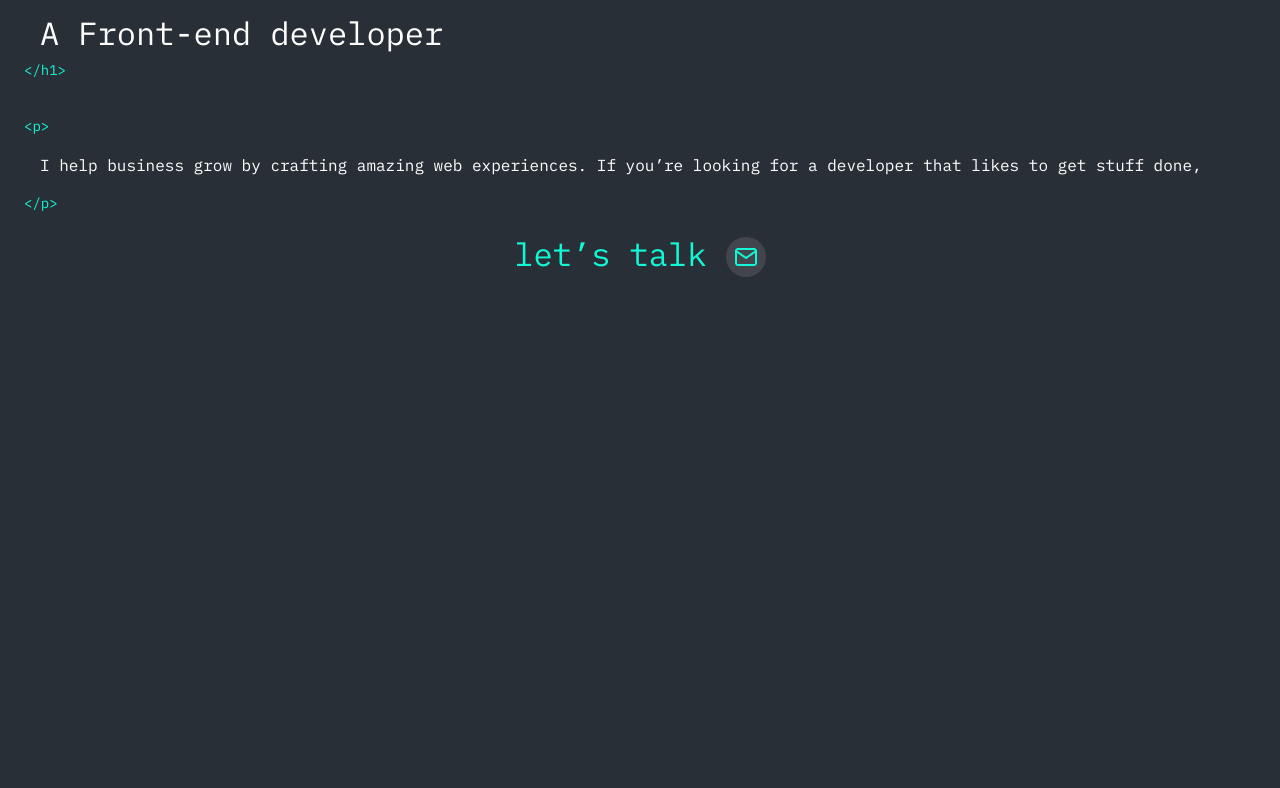
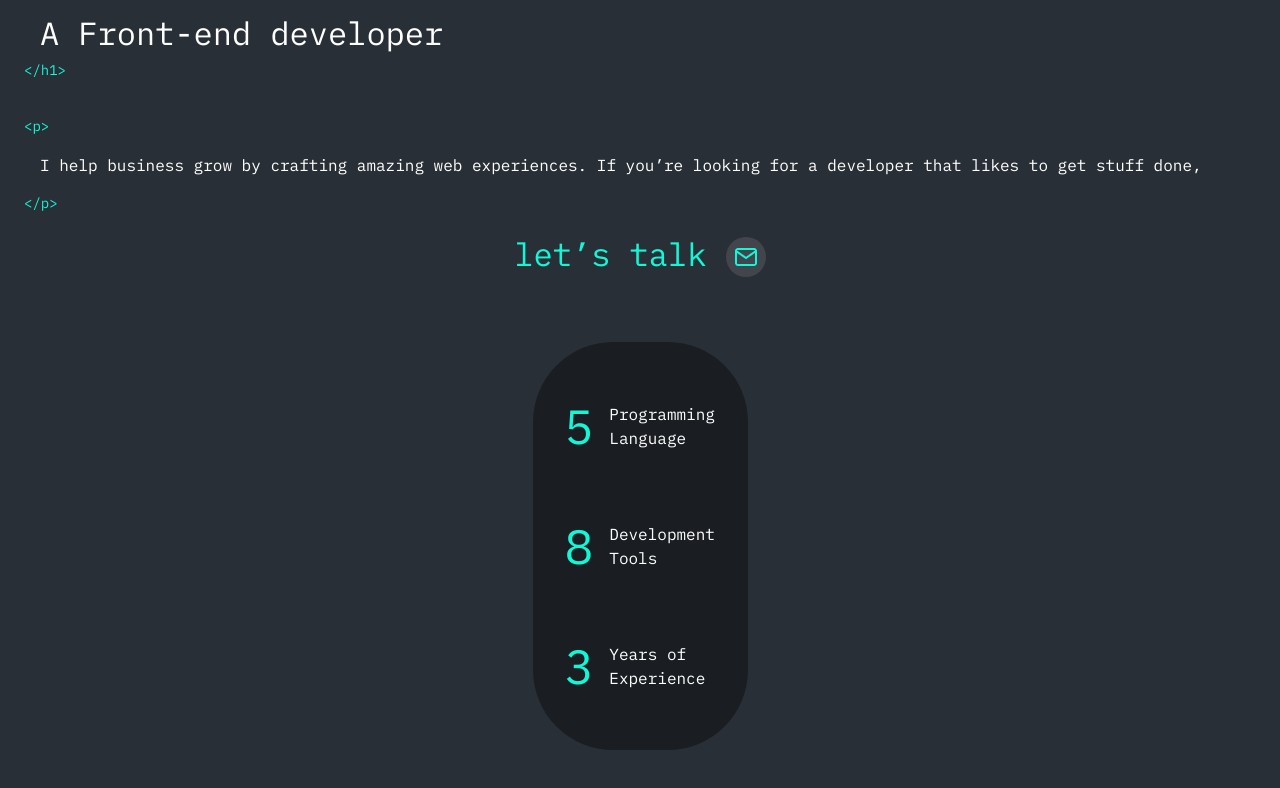
Before and after one commit to Ahmed-Alkhatim/portfolio, a Next.js app: page / in a window 1280 px wide. Shown: the part 890-1678 px from the top of the page. Before the commit the page ends 1368 px from the top, so only its background shows below. Built offline with nearby package versions, Linux system fonts and the light colour scheme.

Commit message:
Tools Section

```diff
--- /dev/null
+++ b/src/app/Tools.js
@@ -0,0 +1,18 @@
+export default () => {
+    return( <>
+        <div className="w-[215px] bg-black px-[32px] py-[48px] m-auto space-y-[48px] rounded-[80px]">
+            <div className="flex items-center space-x-[16px]">
+                <span className="text-[48px] text-primary">5</span>
+                <span className="text-medium ">Programming Language</span>
+            </div>
+            <div className="flex items-center space-x-[16px]">
+                <span className="text-[48px] text-primary">8</span>
+                <span className="text-medium ">Development Tools</span>
+            </div>
+            <div className="flex items-center space-x-[16px]">
+                <span className="text-[48px] text-primary">3</span>
+                <span className="text-medium ">Years of Experience</span>
+            </div>
+        </div>
+    </>)
+}
--- a/src/app/page.js
+++ b/src/app/page.js
@@ -1,6 +1,7 @@
 import { Header } from "@/components";
 import MyInfo from "./MyInfo";
 import Hello from "./Hello";
+import Tools from "./Tools";
 
 export default function Home() {
   return (
@@ -8,6 +9,7 @@ export default function Home() {
       <Header />
       <MyInfo/>
       <Hello />
+      <Tools />
     </div>
   );
 }
--- a/tailwind.config.js
+++ b/tailwind.config.js
@@ -13,7 +13,8 @@ module.exports = {
       colors: {
         'primary' : '#12F7D6',
         'primary-100' : '#98FAEC',
-        'gray' : '#43454D'
+        'gray' : '#43454D',
+        'black' : '#1A1E23'
       },
       fontSize  : {
         'sm' : '14px',
```
